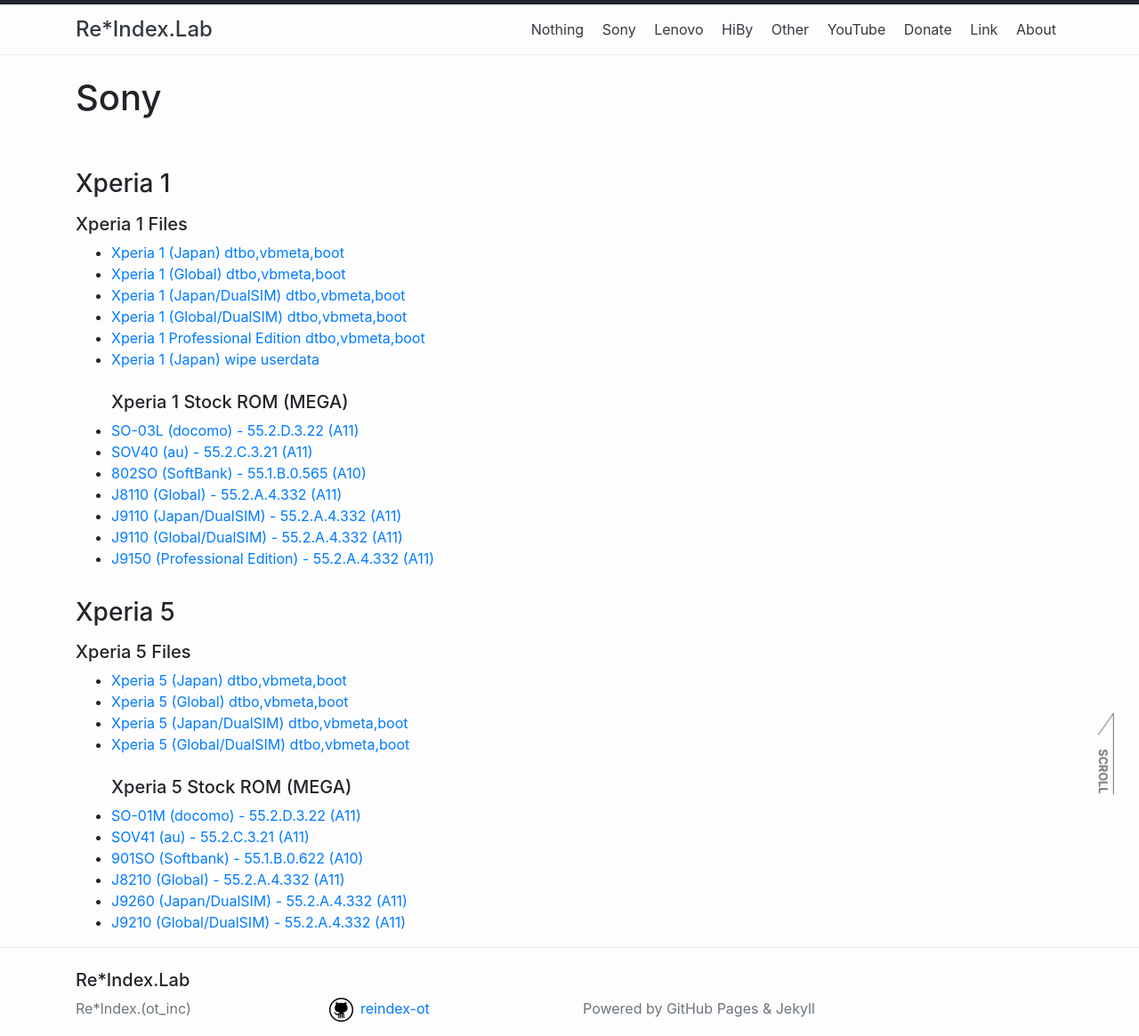
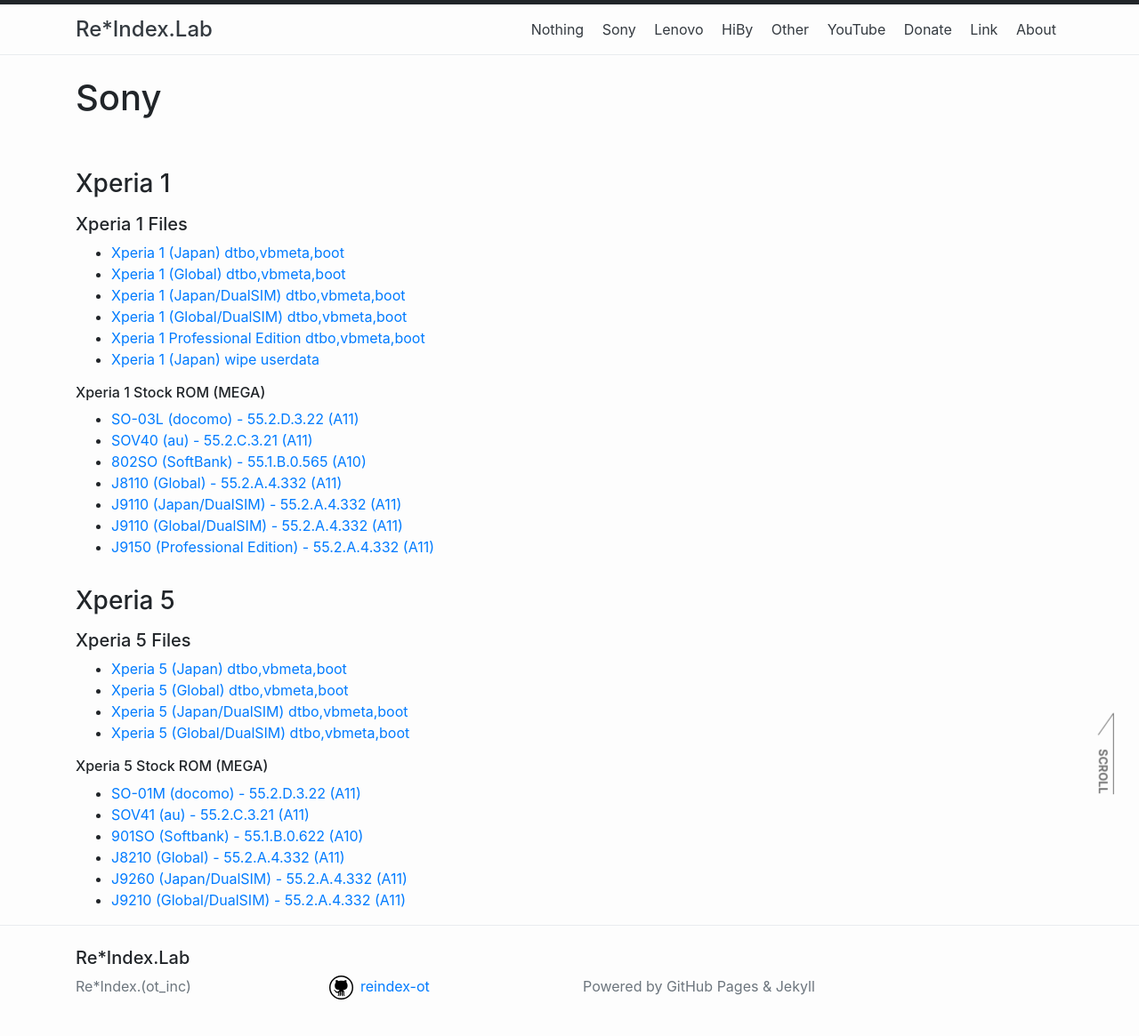
Before and after one commit to reindex-ot/reindex-ot.github.io, a Jekyll site: the page built from sony.md, in a window 1280 px wide. Shown: the whole page at 89% size. Built offline with Jekyll 4.4.1, drawn with Linux system fonts in a browser that asks for light colours; after the commit the page ends 1140 px from its top, so only the background shows below that.

```diff
--- a/sony.md
+++ b/sony.md
@@ -11,8 +11,10 @@ permalink: /sony/
 - [Xperia 1 (Japan/DualSIM) dtbo,vbmeta,boot](https://github.com/reindex-ot/boot.img_repo/raw/main/sony/Xperia1_J9110_JP(DualSIM)_dtbo,vbmeta,boot.7z)<br>
 - [Xperia 1 (Global/DualSIM) dtbo,vbmeta,boot](https://github.com/reindex-ot/boot.img_repo/raw/main/sony/Xperia1_J9110(DualSIM)_dtbo,vbmeta,boot.7z)<br>
 - [Xperia 1 Professional Edition dtbo,vbmeta,boot](https://github.com/reindex-ot/boot.img_repo/raw/main/sony/Xperia1_J9510(ProfessionalEdition)_dtbo,vbmeta,boot.7z)<br>
-- [Xperia 1 (Japan) wipe userdata](https://github.com/reindex-ot/boot.img_repo/raw/main/sony/Xperia1_JP_wipe_userdata.7z)<br><br>
-##### Xperia 1 Stock ROM (MEGA)
+- [Xperia 1 (Japan) wipe userdata](https://github.com/reindex-ot/boot.img_repo/raw/main/sony/Xperia1_JP_wipe_userdata.7z)<br>
+
+
+###### Xperia 1 Stock ROM (MEGA)
 - [SO-03L (docomo) - 55.2.D.3.22 (A11)](https://mega.nz/file/2ooAmYLI#ez4QfW3s4nipRKOT0vrby3NtFeCG0C4cCeQrziDOUW8)<br>
 - [SOV40 (au) - 55.2.C.3.21 (A11)](https://mega.nz/file/XwpHTSQZ#7ASh31HfdgbynMSiR3VuGMha20XT3Aetgk0sXghJp6w)<br>
 - [802SO (SoftBank) - 55.1.B.0.565 (A10)](https://mega.nz/file/j1wWGDSa#QCUxiMskO8txDOaAPSJfNYGR61Kcf8-VKCt4MZPofAk)<br>
@@ -26,8 +28,10 @@ permalink: /sony/
 - [Xperia 5 (Japan) dtbo,vbmeta,boot](https://github.com/reindex-ot/boot.img_repo/raw/main/sony/Xperia5_JP_dtbo,vbmeta,boot.7z)<br>
 - [Xperia 5 (Global) dtbo,vbmeta,boot](https://github.com/reindex-ot/boot.img_repo/raw/main/sony/Xperia5_J8210_dtbo,vbmeta,boot.7z)<br>
 - [Xperia 5 (Japan/DualSIM) dtbo,vbmeta,boot](https://github.com/reindex-ot/boot.img_repo/raw/main/sony/Xperia5_J9260(DualSIM)_dtbo,vbmeta,boot.7z)<br>
-- [Xperia 5 (Global/DualSIM) dtbo,vbmeta,boot](https://github.com/reindex-ot/boot.img_repo/raw/main/sony/Xperia5_J9210(DualSIM)_dtbo,vbmeta,boot.7z)<br><br>
-##### Xperia 5 Stock ROM (MEGA)
+- [Xperia 5 (Global/DualSIM) dtbo,vbmeta,boot](https://github.com/reindex-ot/boot.img_repo/raw/main/sony/Xperia5_J9210(DualSIM)_dtbo,vbmeta,boot.7z)<br>
+
+
+###### Xperia 5 Stock ROM (MEGA)
 - [SO-01M (docomo) - 55.2.D.3.22 (A11)](https://mega.nz/file/6txQFITA#nzf0W6t9umRlRBbJwYYHkYIL9plnP87Gbp1-EZPNZBs)<br>
 - [SOV41 (au) - 55.2.C.3.21 (A11)](https://mega.nz/file/O95FWKxR#x3vvkfj1uxlPhF76xwiSjhworYOg8dOmt8JeKIk8GBU)<br>
 - [901SO (Softbank) - 55.1.B.0.622 (A10)](https://mega.nz/file/H4BCyJSY#m8Ys0IekbFOjsaqC2j50LvgdrKyPlaAmC2KGwzGoTBk)<br>
```
